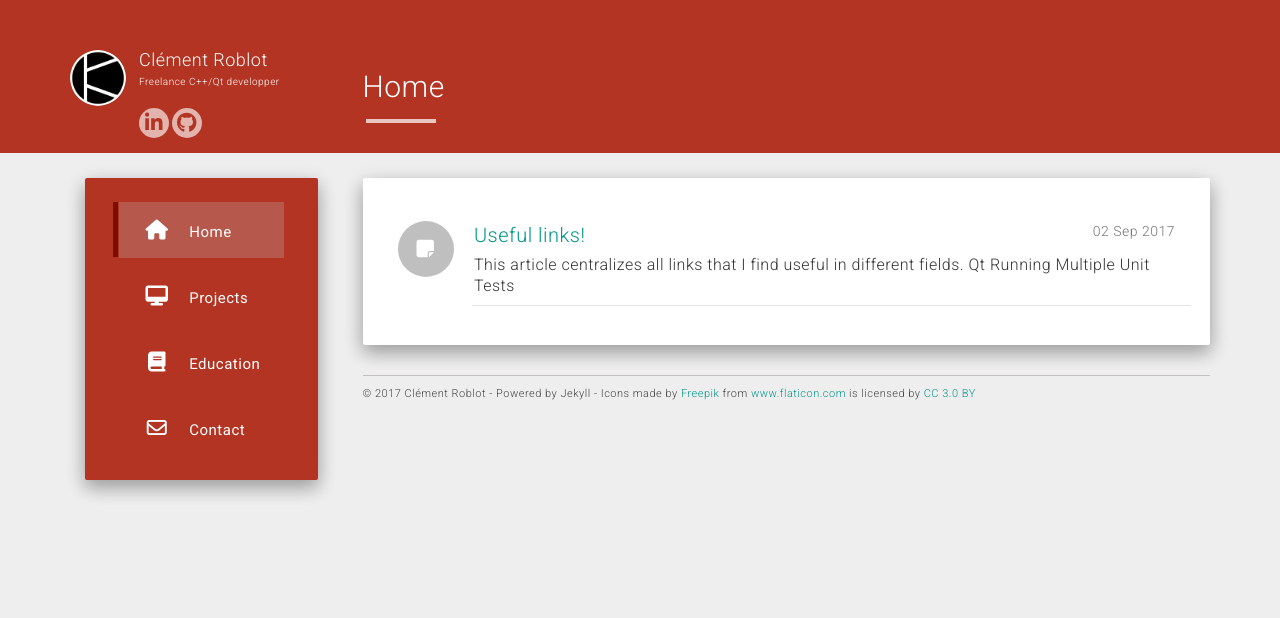
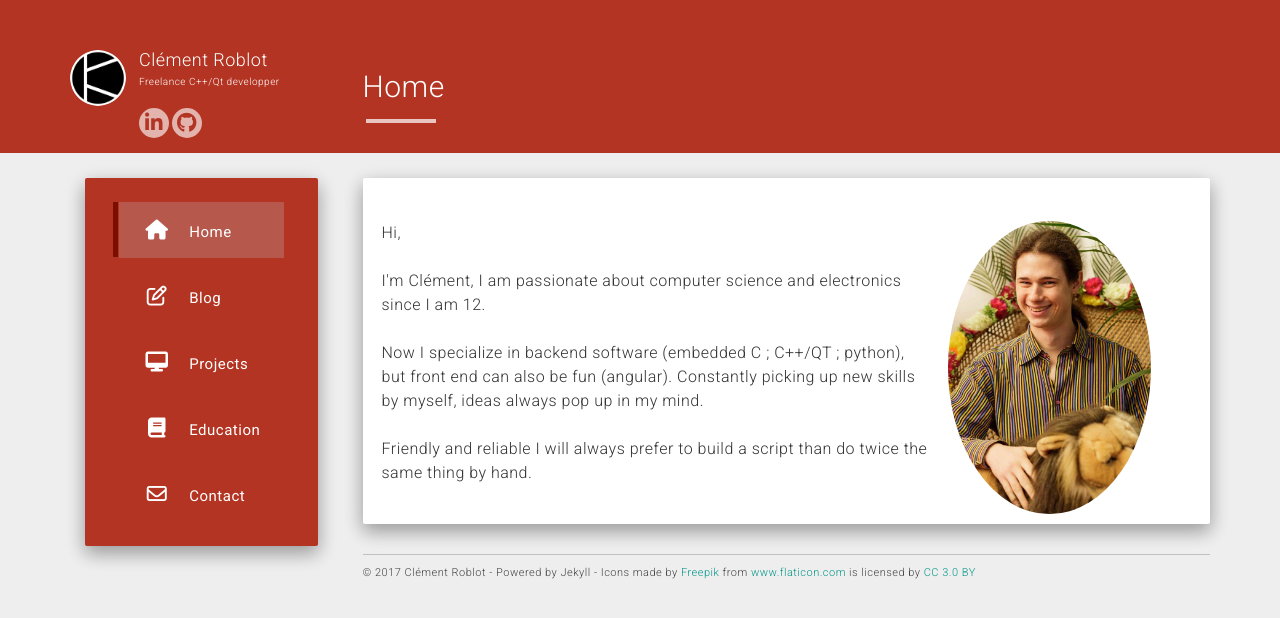
Before and after one commit to clement-roblot/karlito139.github.io, a Jekyll site: the page built from index.html, in a window 1280 px wide. Shown: the top 618 px of the page. Built offline with Jekyll 4.4.1, drawn with Linux system fonts in a browser that asks for light colours; nearby versions of some CDN libraries; the list of posts is cut into pages by our own code.

Commit message:
Added a blog.

```diff
--- a/_config.yml
+++ b/_config.yml
@@ -16,8 +16,8 @@
 enableTags: true
 tagarray: []
 
-paginate: 20
-per_page: 20
-paginate_path: "/page:num/"
+paginate: 5
+per_page: 5
+paginate_path: "/blog/page:num/"
 markdown: kramdown
 plugins: [jekyll-paginate, jekyll-gist]
--- a/_data/urls.json
+++ b/_data/urls.json
@@ -4,6 +4,11 @@
     "url": "/",
     "icon": "fa-home",
     "layout": "post"
+  },
+  {
+    "text": "Blog",
+    "url": "/blog",
+    "icon": "fa-pencil-square-o",
   },
   {
     "text": "Projects",
--- a/index.html
+++ b/index.html
@@ -5,21 +5,17 @@
 <div class="well">
   <br/>
   <div class="list-group">
-    {% for post in paginator.posts %}
-      <div class="list-group-item">
-        <div class="row-action-primary">
-          <i class="fa fa-sticky-note"></i>
-        </div>
-        <div class="row-content">
-          <div class="least-content">{{ post.date | date_to_string }}</div>
-          <h4 class="list-group-item-heading"><a href="{{ post.url | prepend: site.baseurl }}">{{ post.title }}</a></h4>
-          <p class="list-group-item-text">{{ post.content | strip_html | truncatewords: 20 }}</p>
-        </div>
-      </div>
-      <div class="list-group-separator"></div>
-    {% endfor %}
+
+    <img class="img-avatar-item" src="/static/face.jpg" alt="My face" align="right"/>
+
+    Hi,<br>
+    <br>
+    I'm Clément, I am passionate about computer science and electronics since I am 12.<br>
+    <br>
+    Now I specialize in backend software (embedded C ; C++/QT ; python), but front end can also be fun (angular). Constantly picking up new skills by myself, ideas always pop up in my mind.<br>
+    <br>
+    Friendly and reliable I will always prefer to build a script than do twice the same thing by hand.
+
   </div>
 
-
-
 </div><!-- end #home -->
--- a/static/css/main.css
+++ b/static/css/main.css
@@ -236,6 +236,12 @@
      background-color: #b33422 !important;
 }
 
+.img-avatar-item {
+    width: 25%;
+    margin: 0% 5% 1% 2%;
+    border-radius: 50%;
+}
+
 .img-project-item {
     height: 40%;
     width: 40%;
```
Also changed, not shown: _layouts/blog.html (added, +17 -0 lines), blog/index.html (added, +27 -0 lines), static/face.jpg (added).
